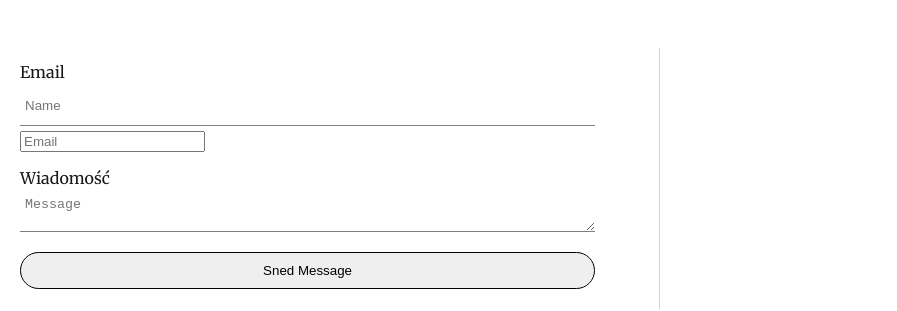
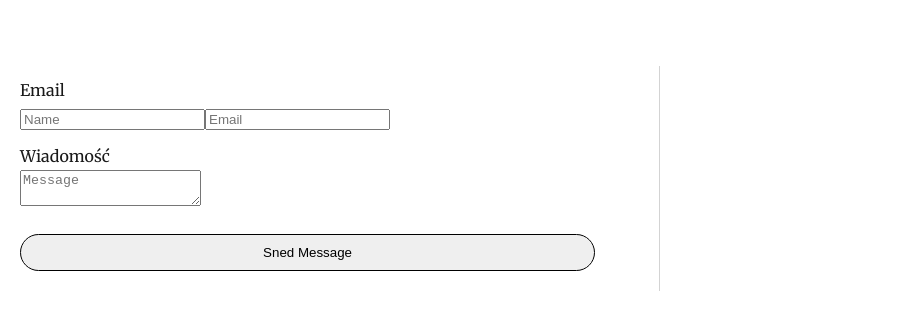
Before and after one commit to lilivin/gatsby-netlify, a Gatsby site: page / in a window 1280 px wide. Shown: the part 768-1079 px from the top of the page, 0-897 px from the left. Built offline with nearby package versions, Linux system fonts and the light colour scheme; Gatsby itself is replaced by a stand-in of ours; some packages are replaced by stand-ins of ours.

Commit message:
form-jaden

```diff
--- a/src/components/contactForm.js
+++ b/src/components/contactForm.js
@@ -13,12 +13,12 @@ const Bio = () => {
     <>
       <h1 className="header">Kontakt</h1>
       <div className="contactContainer">
-          <form method="POST" data-netlify="true" name="contact-form" className="contactForm">
+          <form method="POST" data-netlify="true" data-netlify-honeypot="bot-field" name="contact-form" className="contactForm">
             <label className="contactForm__label">Email</label>
-            <input type="text" name="name" id="name" placeholder="Name" className="contactForm__input"/>
+            <input type="text" name="name" id="name" placeholder="Name"/>
             <input type="email" name="email" id="email" placeholder="Email"/>
             <label className="contactForm__label">Wiadomość</label>
-            <textarea name="message" id="message" placeholder="Message" className="contactForm__input"></textarea>
+            <textarea name="message" id="message" placeholder="Message"></textarea>
             <input type="submit" value="Sned Message" className="contactForm__button"/>
           </form>
           <div className="contactAlternatives">
```
